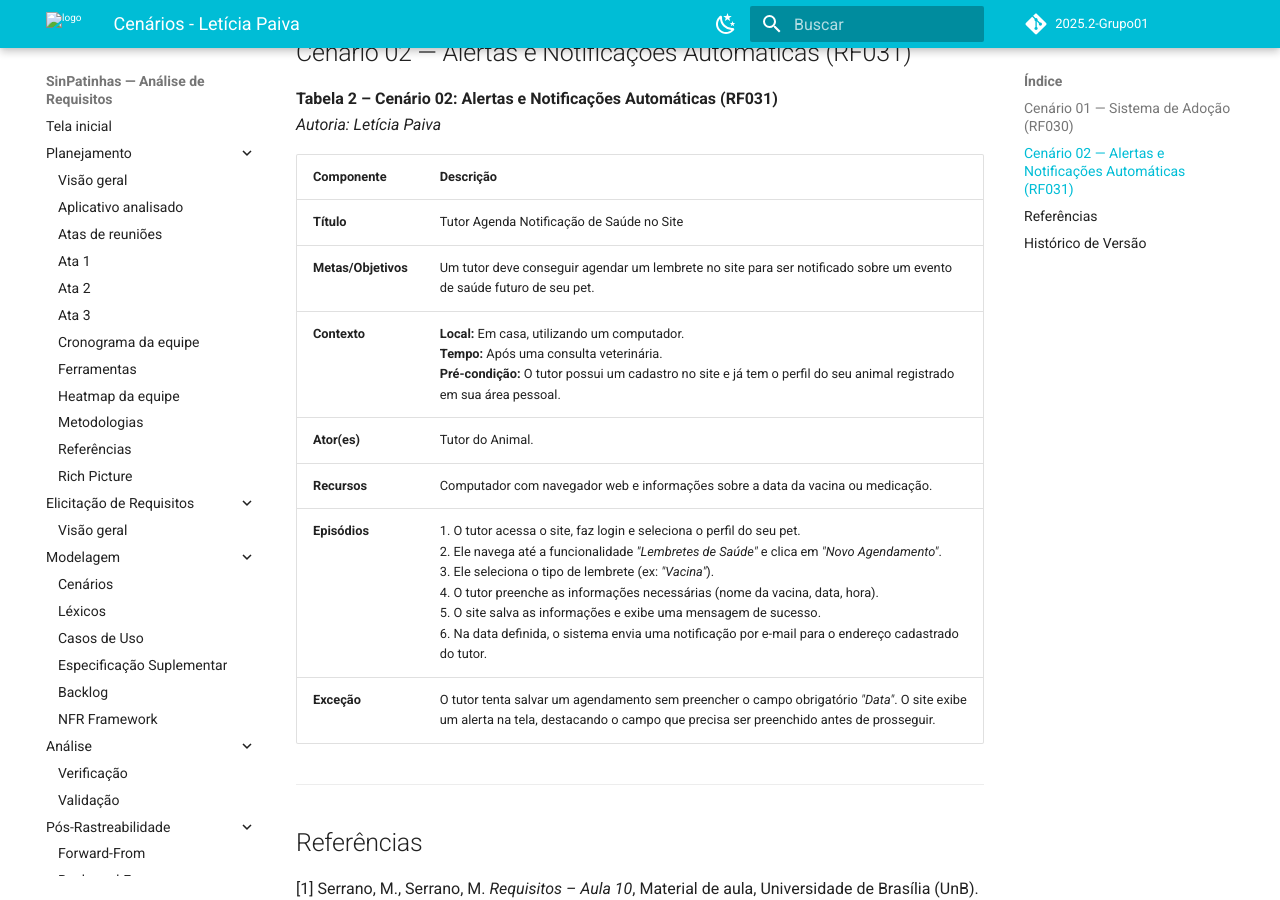
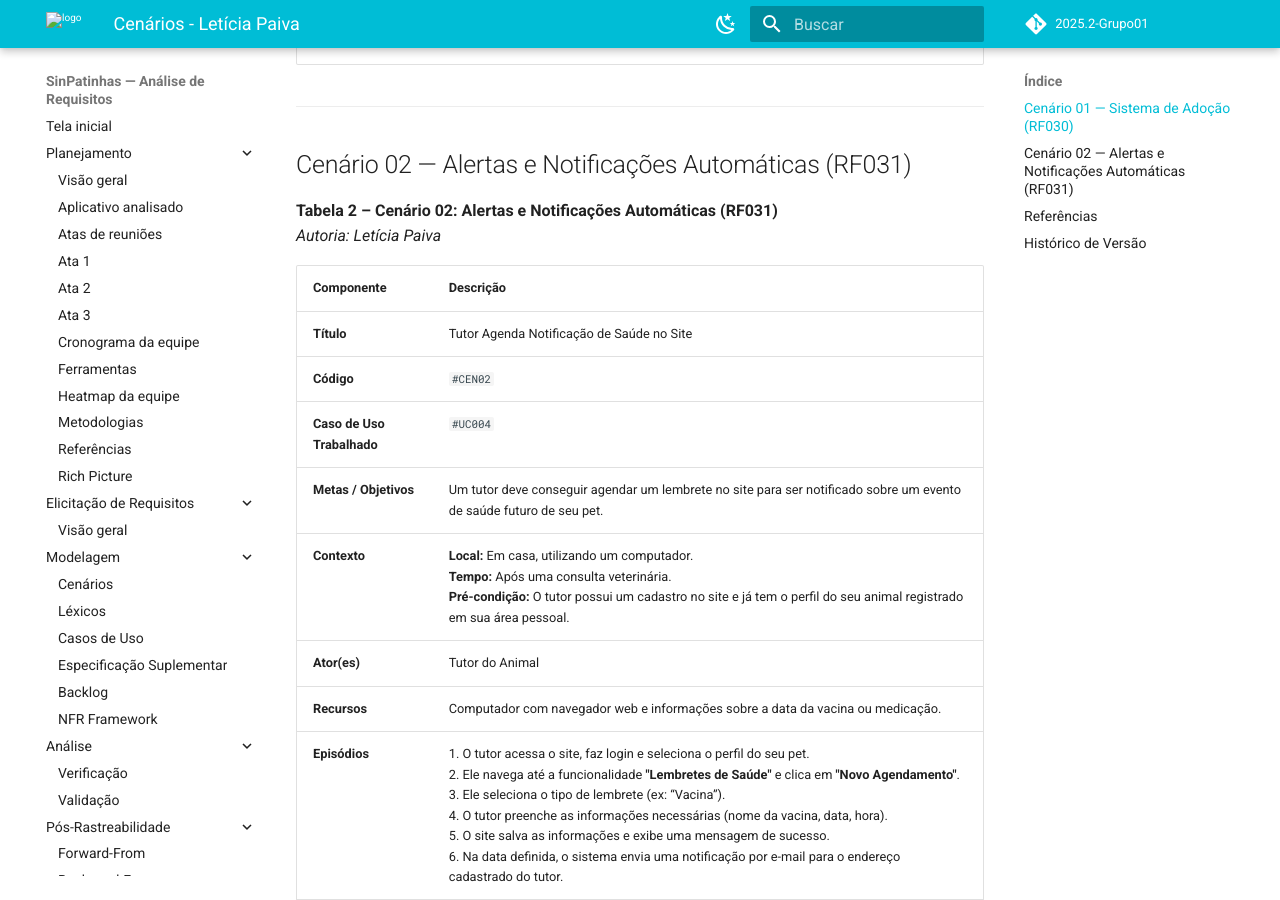
Before and after one commit to Requisitos-de-Software/2025.2-SinPatinhas, an MkDocs documentation site: the page built from docs/modelagem/gravacoes/leticia/cenarios.md, in a window 1280 px wide and 900 px high, scrolled down 1001 px. Built offline with MkDocs 1.6.1 and Material for MkDocs 9.7.7, drawn with Linux system fonts in a browser that asks for light colours; comment, search, counter and statistics services are not loaded; some of the changed text lies outside the part shown.

Commit message:
padronização do cenario

```diff
--- a/docs/modelagem/gravacoes/leticia/cenarios.md
+++ b/docs/modelagem/gravacoes/leticia/cenarios.md
@@ -10,12 +10,15 @@ A seguir, o cenário para o requisito **Sistema de Adoção (RF03)** é detalhad
 | **Componente** | **Descrição** |
 |----------------|----------------|
 | **Título** | Busca por Animal no Site de Adoção |
-| **Metas/Objetivos** | Um usuário do site deve conseguir buscar um animal com um perfil específico e manifestar interesse para iniciar o processo de adoção. |
+| **Código** | `#CEN01` |
+| **Caso de Uso Trabalhado** | `#UC003` |
+| **Metas / Objetivos** | Um usuário do site deve conseguir buscar um animal com um perfil específico e manifestar interesse para iniciar o processo de adoção. |
 | **Contexto** | **Local:** Acesso ao site via navegador web, em um computador ou smartphone.<br>**Tempo:** Indeterminado.<br>**Pré-condição:** O usuário tem acesso à internet e conhece o endereço do site. |
-| **Ator(es)** | Candidato a Adotante. |
+| **Ator(es)** | Candidato a Adotante |
 | **Recursos** | Computador ou smartphone com navegador web e conexão com a internet. |
-| **Episódios** | 1. O candidato a adotante acessa o site e navega para a área *"Adoção"*. <br> 2. Ele utiliza os filtros de busca para refinar os resultados (ex: espécie, porte, idade). <br> 3. O sistema exibe os perfis compatíveis na página. <br> 4. O candidato clica e visualiza o perfil completo de um animal. <br> 5. Após ler as informações, ele clica no botão *"Tenho Interesse em Adotar"*. <br> 6. O site processa a solicitação, notifica a ONG responsável e exibe uma mensagem de confirmação na tela do usuário. |
+| **Episódios** | 1. O candidato a adotante acessa o site e navega para a área **"Adoção"**.<br>2. Ele utiliza os filtros de busca para refinar os resultados (ex: espécie, porte, idade).<br>3. O sistema exibe os perfis compatíveis na página.<br>4. O candidato clica e visualiza o perfil completo de um animal.<br>5. Após ler as informações, ele clica no botão **"Tenho Interesse em Adotar"**.<br>6. O site processa a solicitação, notifica a ONG responsável e exibe uma mensagem de confirmação na tela do usuário. |
 | **Exceção** | Ao tentar manifestar interesse, o sistema verifica que o animal selecionado já foi adotado. Uma mensagem é exibida informando a indisponibilidade, e o sistema sugere perfis de animais semelhantes. |
+
 
 ---
 
@@ -27,12 +30,14 @@ A seguir, o cenário para o requisito **Sistema de Adoção (RF03)** é detalhad
 | **Componente** | **Descrição** |
 |----------------|----------------|
 | **Título** | Tutor Agenda Notificação de Saúde no Site |
-| **Metas/Objetivos** | Um tutor deve conseguir agendar um lembrete no site para ser notificado sobre um evento de saúde futuro de seu pet. |
+| **Código** | `#CEN02` |
+| **Caso de Uso Trabalhado** | `#UC004` |
+| **Metas / Objetivos** | Um tutor deve conseguir agendar um lembrete no site para ser notificado sobre um evento de saúde futuro de seu pet. |
 | **Contexto** | **Local:** Em casa, utilizando um computador.<br>**Tempo:** Após uma consulta veterinária.<br>**Pré-condição:** O tutor possui um cadastro no site e já tem o perfil do seu animal registrado em sua área pessoal. |
-| **Ator(es)** | Tutor do Animal. |
+| **Ator(es)** | Tutor do Animal |
 | **Recursos** | Computador com navegador web e informações sobre a data da vacina ou medicação. |
-| **Episódios** | 1. O tutor acessa o site, faz login e seleciona o perfil do seu pet. <br> 2. Ele navega até a funcionalidade *"Lembretes de Saúde"* e clica em *"Novo Agendamento"*. <br> 3. Ele seleciona o tipo de lembrete (ex: *"Vacina"*). <br> 4. O tutor preenche as informações necessárias (nome da vacina, data, hora). <br> 5. O site salva as informações e exibe uma mensagem de sucesso. <br> 6. Na data definida, o sistema envia uma notificação por e-mail para o endereço cadastrado do tutor. |
-| **Exceção** | O tutor tenta salvar um agendamento sem preencher o campo obrigatório *"Data"*. O site exibe um alerta na tela, destacando o campo que precisa ser preenchido antes de prosseguir. |
+| **Episódios** |  1. O tutor acessa o site, faz login e seleciona o perfil do seu pet.<br>2. Ele navega até a funcionalidade **"Lembretes de Saúde"** e clica em **"Novo Agendamento"**.<br>3. Ele seleciona o tipo de lembrete (ex: “Vacina”).<br>4. O tutor preenche as informações necessárias (nome da vacina, data, hora).<br>5. O site salva as informações e exibe uma mensagem de sucesso.<br>6. Na data definida, o sistema envia uma notificação por e-mail para o endereço cadastrado do tutor. |
+| **Exceção** | O tutor tenta salvar um agendamento sem preencher o campo obrigatório **"Data"**. O site exibe um alerta na tela, destacando o campo que precisa ser preenchido antes de prosseguir. |
 
 ---
 
```
